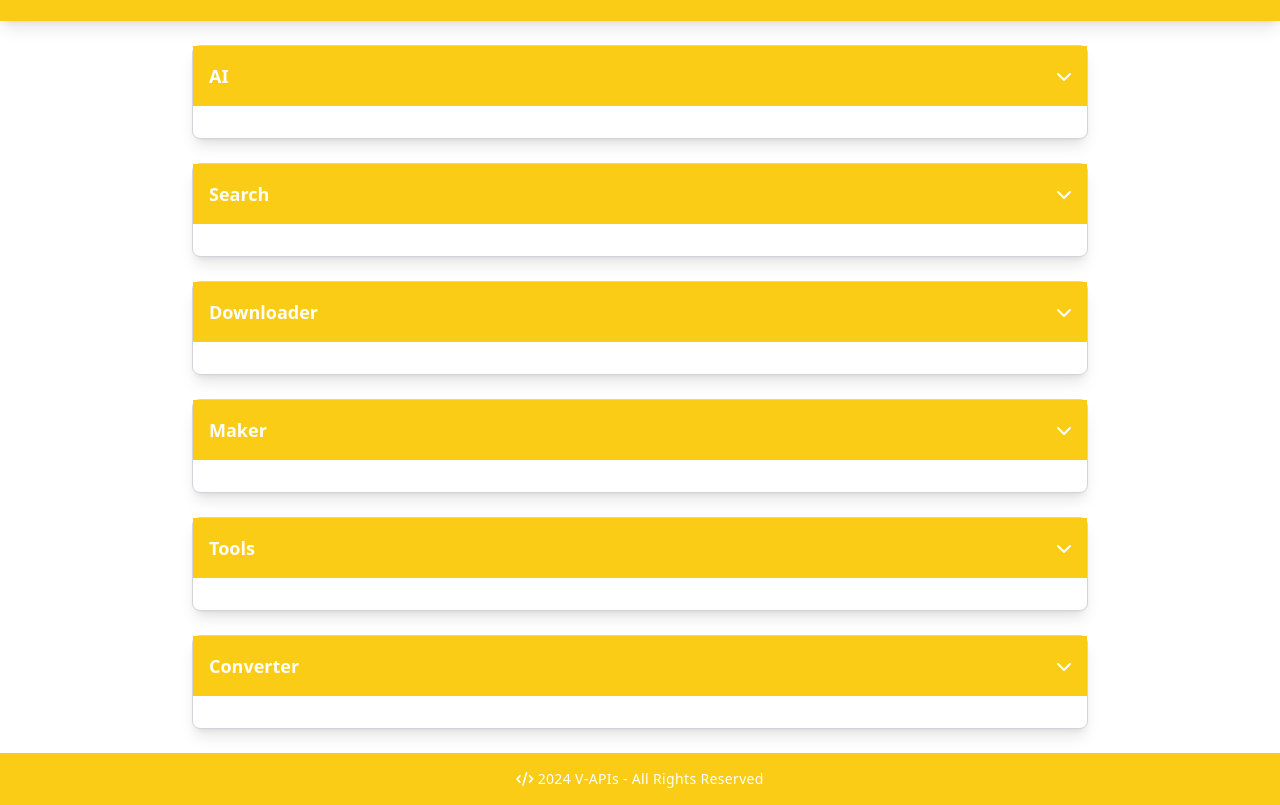
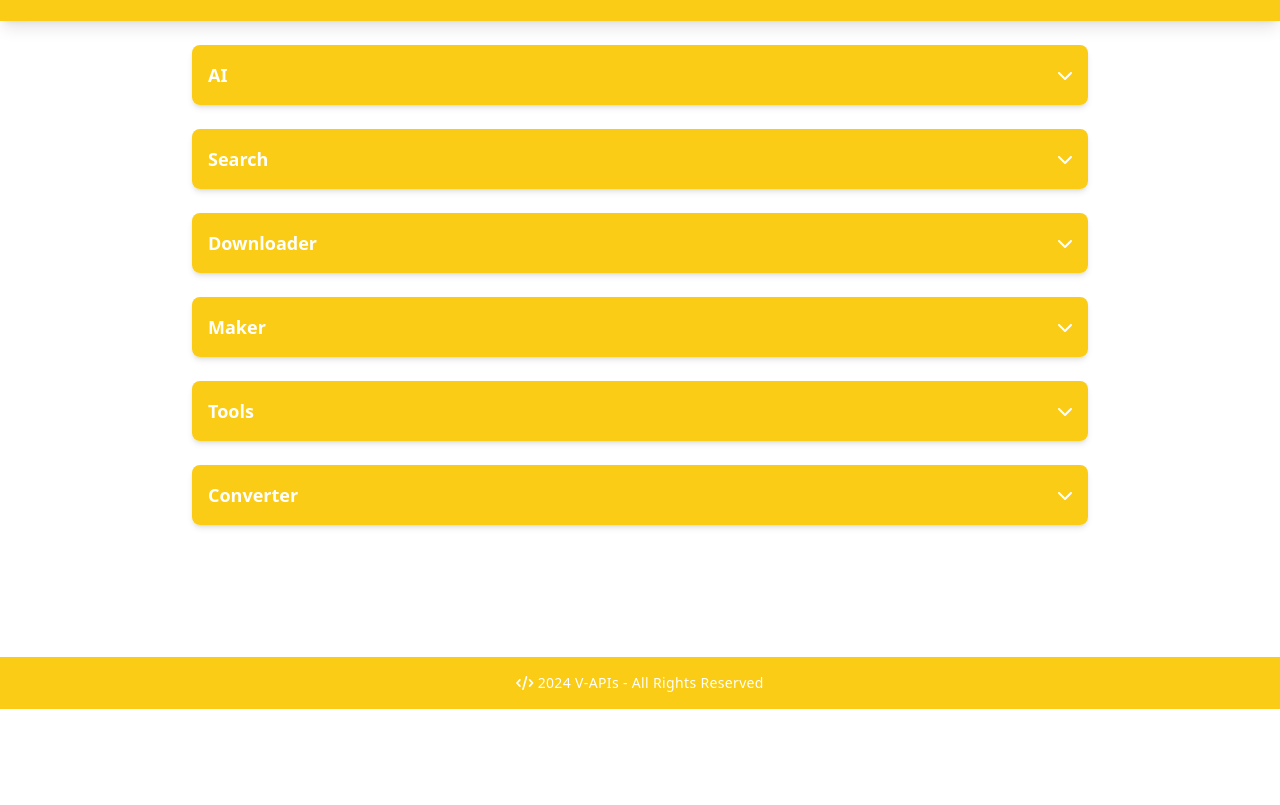
Before and after one commit to Saannan/Web, a website: page public/index.html in a window 1280 px wide. Shown: the part 91-896 px from the top of the page. After the commit the page ends 800 px from the top, so only its background shows below. Drawn offline with nearby package versions, Linux system fonts and the light colour scheme.

Commit message:
Add files via upload

```diff
--- a/public/index.html
+++ b/public/index.html
@@ -16,15 +16,10 @@
       --yellow-light: #facc15;
       --yellow-dark: #eab308;
       --gray-light: #f3f4f6;
-      --gray-dark: #d1d5db;
     }
     .bg-yellow-light { background-color: var(--yellow-light); }
     .text-yellow-light { color: var(--yellow-light); }
     .hover-bg-yellow-dark:hover { background-color: var(--yellow-dark); }
-    .transition-smooth { transition: all 0.3s ease-in-out; }
-    .rotate-180 { transform: rotate(180deg); }
-    .hidden-fold { max-height: 0; overflow: hidden; opacity: 0; transition: all 0.3s ease-in-out; }
-    .show-fold { max-height: 1000px; opacity: 1; }
   </style>
 </head>
 <body class="bg-gray-light text-gray-800 min-h-screen flex flex-col">
--- a/public/index.js
+++ b/public/index.js
@@ -313,9 +313,8 @@
     section.classList.add(
       "rounded-lg",
       "bg-white",
-      "shadow-lg",
-      "border",
-      "border-gray-300"
+      "shadow-md",
+      "overflow-hidden"
     );
 
     const categoryHeader = document.createElement("div");
@@ -326,8 +325,7 @@
       "p-4",
       "bg-yellow-light",
       "text-white",
-      "cursor-pointer",
-      "transition-smooth"
+      "cursor-pointer"
     );
 
     const categoryName = document.createElement("span");
@@ -335,20 +333,17 @@
     categoryName.innerText = category.name;
 
     const toggleIcon = document.createElement("i");
-    toggleIcon.classList.add("fas", "fa-chevron-down", "transition-smooth");
+    toggleIcon.classList.add("fas", "fa-chevron-down", "transition-transform", "duration-300");
 
     categoryHeader.appendChild(categoryName);
     categoryHeader.appendChild(toggleIcon);
     section.appendChild(categoryHeader);
 
     const folder = document.createElement("div");
-    folder.classList.add("hidden-fold", "bg-gray-light", "space-y-4", "p-4");
-
+    folder.classList.add("hidden", "bg-gray-light", "space-y-4", "p-4");
     categoryHeader.addEventListener("click", () => {
-      const isOpen = folder.classList.contains("show-fold");
-      folder.classList.toggle("hidden-fold", isOpen);
-      folder.classList.toggle("show-fold", !isOpen);
-      toggleIcon.classList.toggle("rotate-180", !isOpen);
+      folder.classList.toggle("hidden");
+      toggleIcon.classList.toggle("rotate-180");
     });
 
     category.apis.forEach((api) => {
@@ -393,7 +388,7 @@
       tryButton.classList.add(
         "bg-yellow-light",
         "text-white",
-        "px-4",
+        "px-3",
         "py-2",
         "rounded-full",
         "text-xs",
```
